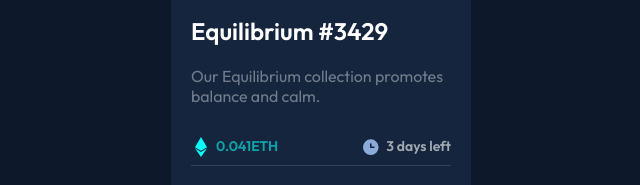
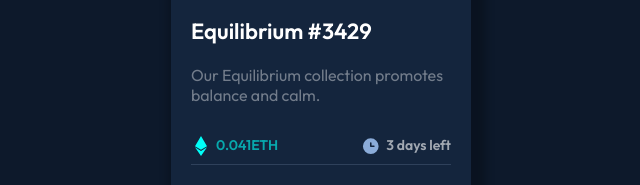
Before and after one commit to CarlosReyes84/FrontedMentor-NFT-Card, a website: page index.html in a window 1280 px wide. Shown: the part 416-601 px from the top of the page, 319-959 px from the left. Drawn offline with Linux system fonts and the light colour scheme.

Commit message:
Add shadow and h1

```diff
--- a/index.html
+++ b/index.html
@@ -24,13 +24,13 @@
         <div class="img">
           <div class="overlay">
             <a href="#" class="icon">
-              <i class="fas fa-eye"></i>
+              <i class="fas fa-eye" aria-hidden="true"></i>
             </a>
           </div>
           <img src="images/image-equilibrium.jpg" alt="as">
         </div>
 
-        <h3>Equilibrium #3429</h3>
+        <h1>Equilibrium #3429</h1>
 
         <p class="main-text">Our Equilibrium collection promotes balance and calm.</p>
 
--- a/src/sass/layout/_card.scss
+++ b/src/sass/layout/_card.scss
@@ -5,6 +5,9 @@
     padding: 2rem;
     border-radius: 1rem;
     background-color: $card-bg;
+    box-shadow: 6px 10px 9px 9px rgba(0,0,0,0.25);
+-webkit-box-shadow: 6px 10px 9px 9px rgba(0,0,0,0.25);
+-moz-box-shadow: 6px 10px 9px 9px rgba(0,0,0,0.25);
     .img {
         position: relative;
         border-radius: 1rem;
@@ -32,9 +35,9 @@
             height: 100%;
         }
     }
-    h3 {
+    h1 {
         color: white;
-        font-size: 24px;
+        font-size: 22px;
         margin: 2rem 0rem;
         &:hover {
             color: $cyan;
```
Also changed, not shown: dist/app.css.
